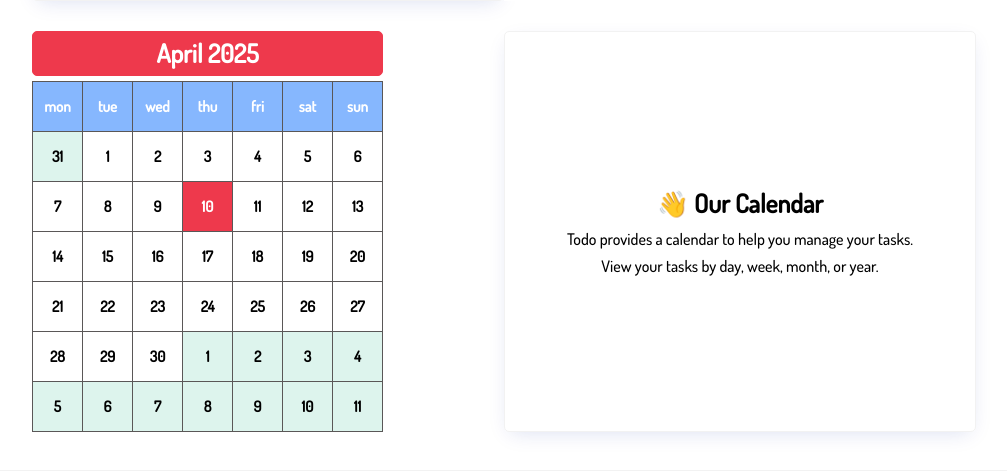
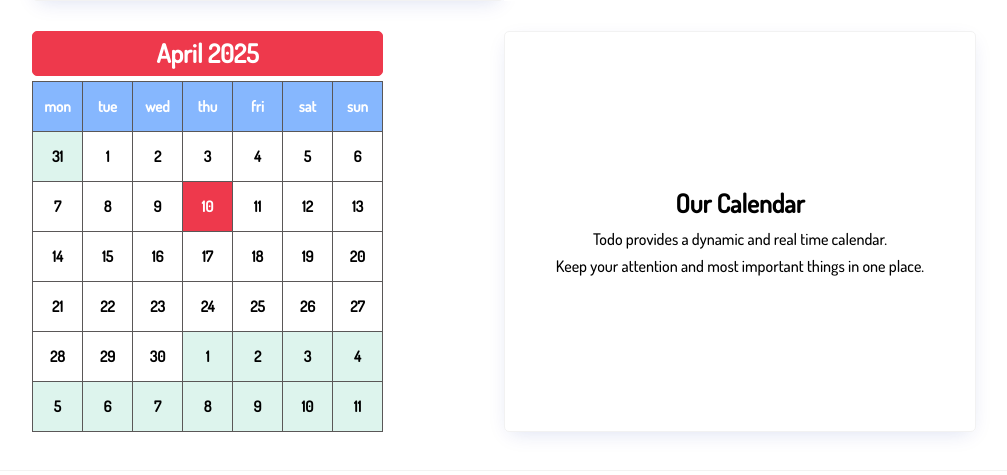
Before and after one commit to Nataliya-Matviychuk/TodoApp-fork, a Django app: page / in a window 1280 px wide. Shown: the part 392-867 px from the top of the page, without its empty margins (136-1143 px from the left). Run offline with Django 4.2, Linux system fonts and the light colour scheme.

Commit message:
update calendar description

```diff
--- a/todo_list/templates/home.html
+++ b/todo_list/templates/home.html
@@ -21,15 +21,9 @@
 
   <section id="calendar" class="feature feature-reverse">
     <div class="feature-content">
-      <h2>
-        {% if request.user.is_authenticated %}
-          👋 {{ request.user }}'s Calendar
-        {% else %}
-          👋 Our Calendar
-        {% endif %}
-      </h2>
-      <p>Todo provides a calendar to help you manage your tasks.</p>
-      <p>View your tasks by day, week, month, or year.</p>
+      <h2>Our Calendar</h2>
+      <p>Todo provides a dynamic and real time calendar.</p>
+      <p>Keep your attention and most important things in one place.</p>
     </div>
   </section>
 {% endblock %}
```
